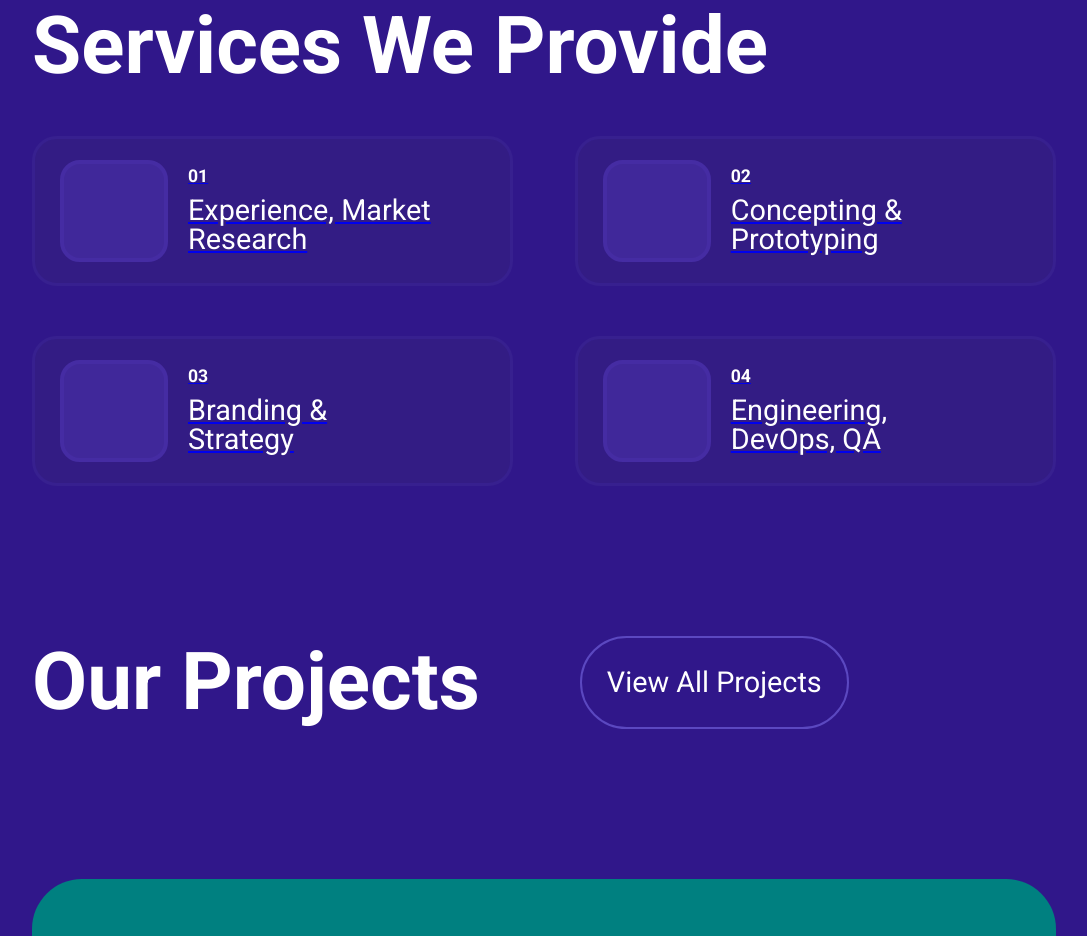
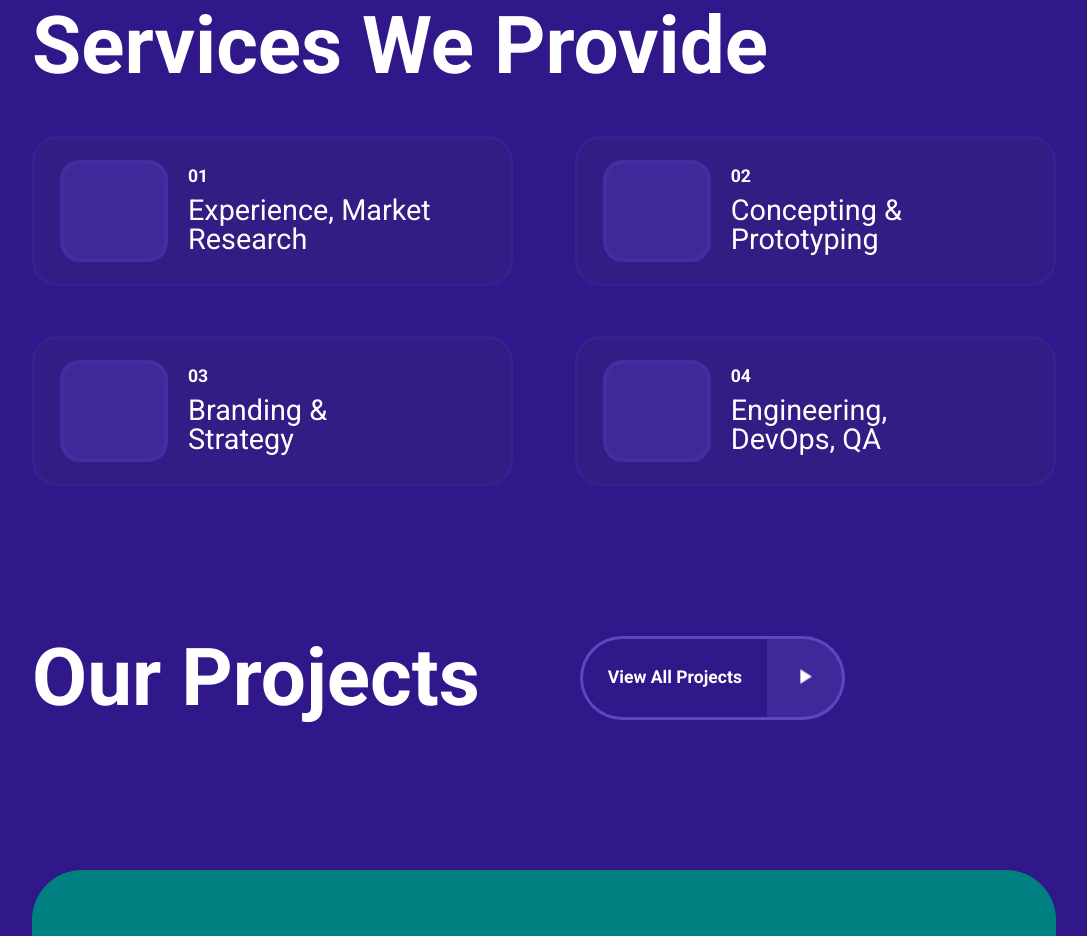
Before and after one commit to acosa188/Project-Arcadia, a React (Create React App) app: page / in a window 1280 px wide. Shown: the part 1440-2376 px from the top of the page, without its empty margins (96-1183 px from the left). Built offline with nearby package versions, Linux system fonts and the light colour scheme.

Commit message:
View all project button update

```diff
--- a/src/Components/ProjectsSection.css
+++ b/src/Components/ProjectsSection.css
@@ -14,12 +14,25 @@
     text-decoration: none;
 }
 
-.view-all-project-button{
-    display: inline-block;
+.view-all-project-button-left{
     padding: 30px 25px;
-    border: 2px solid #5b48c0;
-    border-radius: 50px;
+    border: 3px solid #5b48c0;
+    border-right: none;
+    border-radius: 50px 0px 0px 50px;
     margin-left: 100px;
+}
+
+.view-all-project-button-right{
+    padding: 25px 25px;
+    background-color: #40289a;
+    border: 3px solid #5b48c0;
+    border-left: none;
+    border-radius: 0px 50px 50px 0px;
+}
+
+.project-section-container a:hover .view-all-project-button-right{
+    background-color: #472ca5;
+    border-color: #eda533;
 }
 
 .project-info-contents{
@@ -29,3 +42,14 @@
     margin-top: 150px;
     border-radius: 50px;
 }
+
+.project-section-container a.button-container{
+    display: flex;
+    align-items: center;
+}
+
+.view-all-project-button-right img{
+    width: 25px;
+    height: 25px;
+    fill: white;
+}
--- a/src/Components/ProjectsSection.js
+++ b/src/Components/ProjectsSection.js
@@ -1,5 +1,6 @@
 import React, {Component} from 'react';
 import './ProjectsSection.css';
+import arrow from '../images/play_arrow-24px.png';
 
 class ProjectsSection extends Component{
     render(){
@@ -7,11 +8,14 @@ class ProjectsSection extends Component{
             <div className="project-section-container">
                 <header>
                     <h1>Our Projects</h1>
-                    <a href="#">
-                        <div className="view-all-project-button">
-                            <h3>
+                    <a href="#" className="button-container">
+                        <div className="view-all-project-button-left">
+                            <h4>
                                 View All Projects
-                            </h3>
+                            </h4>
+                        </div>
+                        <div className="view-all-project-button-right">
+                            <img src={arrow} alt=""></img>
                         </div>
                     </a>
                 </header>
--- a/src/Components/ServiceInfoCard.css
+++ b/src/Components/ServiceInfoCard.css
@@ -14,6 +14,7 @@
     display: flex;
     align-items: center;
     box-sizing: border-box;
+    text-decoration: none;
     padding: 25px;
 }
 
```
Also changed, not shown: src/images/play_arrow-24px.png (added), src/images/play_arrow-24px.svg (added).
